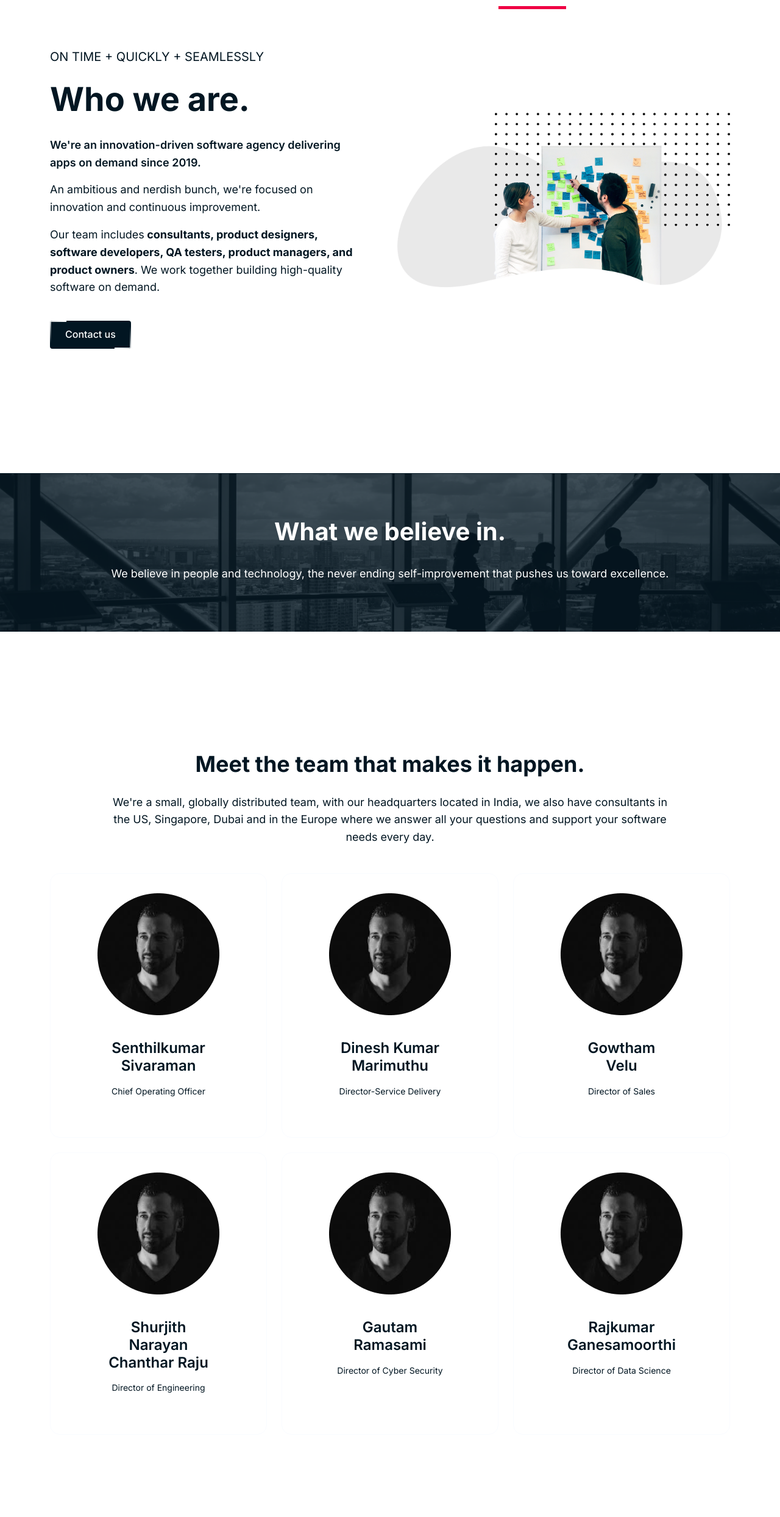
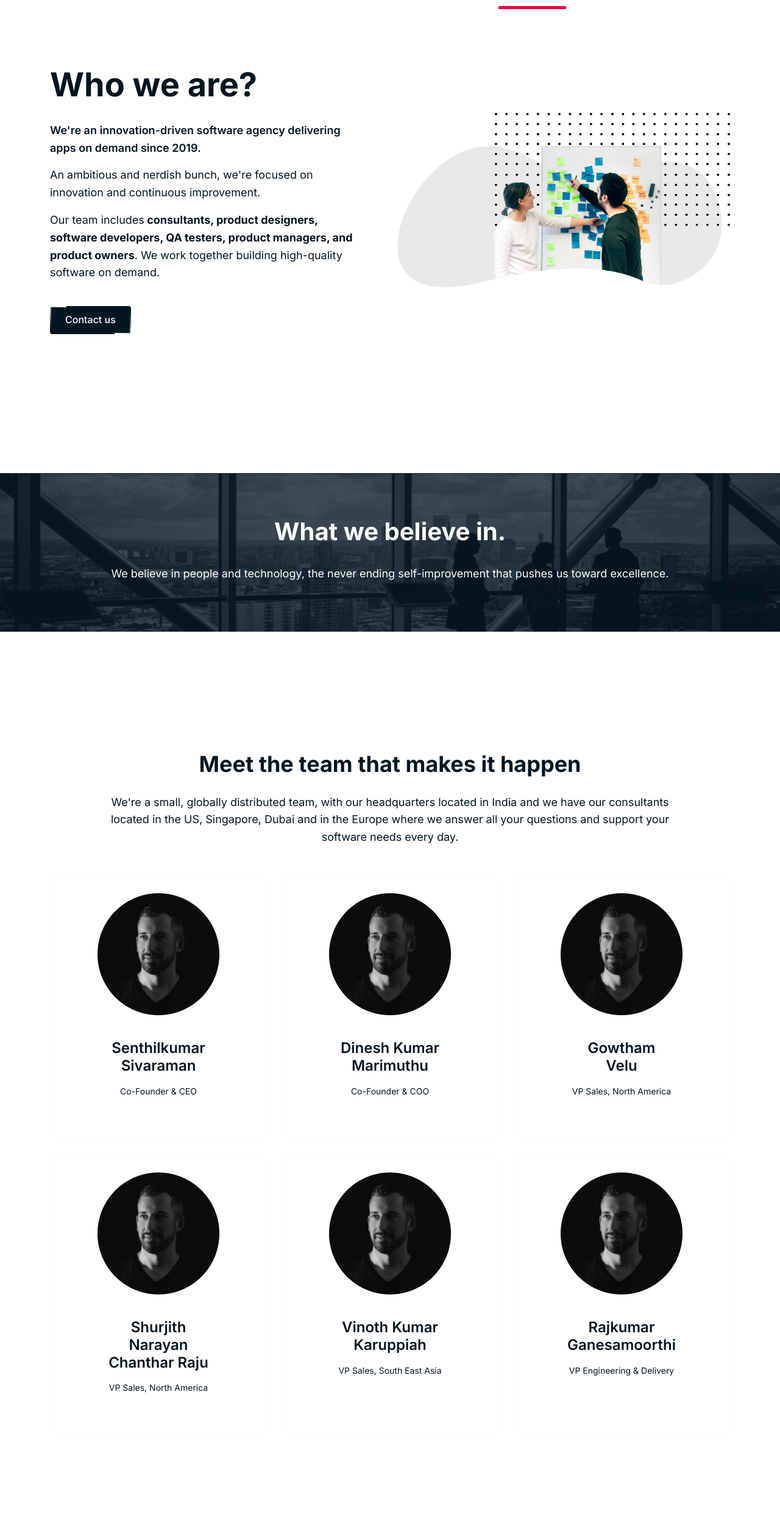
Before and after one commit to Maanavar/ZAS, a plain HTML site: page who-we-are.html in a window 1280 px wide. Shown: the part 72-2560 px from the top of the page at 61% size. Drawn offline with Linux system fonts and the light colour scheme.

Commit message:
Content Updates

```diff
--- a/who-we-are.html
+++ b/who-we-are.html
@@ -95,8 +95,7 @@
                 <div class="d-flex align-self-center h-100">
                     <div class="row">
                         <div class="col-md-6 align-self-center pe-5" data-aos="fade-zoom-in" data-aos-easing="ease-in-back" data-aos-delay="300" data-aos-offset="0">
-                            <span class="font-20 text-uppercase mb-3 d-block">On time + Quickly + Seamlessly</span>
-                            <h1 class="mb-4">Who we are.</h1>
+                            <h1 class="mb-4">Who we are?</h1>
                             <p class="paragraph fw-600">We're an innovation-driven software agency delivering apps on demand since 2019. </p>
                             <p class="paragraph">An ambitious and nerdish bunch, we're focused on innovation and continuous improvement. </p>
                             <p class="paragraph">Our team includes<strong> consultants, product designers, software developers, QA testers, product managers, and product owners</strong>. We work together building high-quality software on demand. </p>
@@ -119,8 +118,8 @@
         <section class="py-lg-5">
             <div class="container py-lg-5">
                 <div class="col-md-10 mx-auto text-center mb-4  pb-1" data-aos="fade-up">
-                    <h3 class="text-center mb-4">Meet the team that makes it happen. </h3>
-                    <p class="paragraph">We're a small, globally distributed team, with our headquarters located in India, we also have consultants in the US, Singapore, Dubai and in the Europe where we answer all your questions and support your software needs every day. </p>
+                    <h3 class="text-center mb-4">Meet the team that makes it happen </h3>
+                    <p class="paragraph">We're a small, globally distributed team, with our headquarters located in India and we have our consultants located in the US, Singapore, Dubai and in the Europe where we answer all your questions and support your software needs every day. </p>
                 </div>
                 <div class="row">
                     <div class="col-lg-4 col-md-6 mb-4" data-aos="fade-up">
@@ -130,7 +129,7 @@
                             </div>
                             <div class="card-body text-center py-4 ">
                                 <h5 class="fw-600 mb-3 mt-2">Senthilkumar Sivaraman  </h5>
-                                <p>Chief Operating Officer</p>
+                                <p>Co-Founder & CEO</p>
                             </div>
                         </div>
                     </div>
@@ -141,7 +140,7 @@
                             </div>
                             <div class="card-body text-center py-4 ">
                                 <h5 class="fw-600 mb-3 mt-2">Dinesh Kumar Marimuthu</h5>
-                                <p>Director-Service Delivery</p>
+                                <p>Co-Founder & COO</p>
                             </div>
                         </div>
                     </div>
@@ -152,7 +151,7 @@
                             </div>
                             <div class="card-body text-center py-4 ">
                                 <h5 class="fw-600 mb-3 mt-2">Gowtham <br>Velu</h5>
-                                <p>Director of Sales</p>
+                                <p>VP Sales, North America</p>
                             </div>
                         </div>
                     </div>
@@ -163,7 +162,7 @@
                             </div>
                             <div class="card-body text-center py-4 ">
                                 <h5 class="fw-600 mb-3 mt-2">Shurjith Narayan Chanthar Raju</h5>
-                                <p>Director of Engineering</p>
+                                <p>VP Sales, North America</p>
                             </div>
                         </div>
                     </div>
@@ -173,8 +172,8 @@
                                 <img src="assets/images/team.png" class="img-fluid" alt="team">
                             </div>
                             <div class="card-body text-center py-4 ">
-                                <h5 class="fw-600 mb-3 mt-2">Gautam<br> Ramasami</h5>
-                                <p>Director of Cyber Security</p>
+                                <h5 class="fw-600 mb-3 mt-2">Vinoth Kumar<br> Karuppiah</h5>
+                                <p>VP Sales, South East Asia</p>
                             </div>
                         </div>
                     </div>
@@ -185,7 +184,7 @@
                             </div>
                             <div class="card-body text-center py-4 ">
                                 <h5 class="fw-600 mb-3 mt-2">Rajkumar Ganesamoorthi </h5>
-                                <p>Director of Data Science</p>
+                                <p>VP Engineering & Delivery</p>
                             </div>
                         </div>
                     </div>
@@ -204,7 +203,7 @@
                         </div>
                         <div class=" mb-5 pt-4">
                             <h5>Consulting Office (US) </h5>
-                            <p>11509 Gun Fight Ln <br>
+                            <p>11509 Gun Fight Ln, <br>
                                 Austin, Texas 78748</p>
                         </div>
                         <div class=" mb-5 pt-4">
```
Also changed, not shown: dedicated-team.html (+5 -5 lines), pd-enterprise.html (+6 -6 lines), pd-startup.html (+4 -4 lines).
